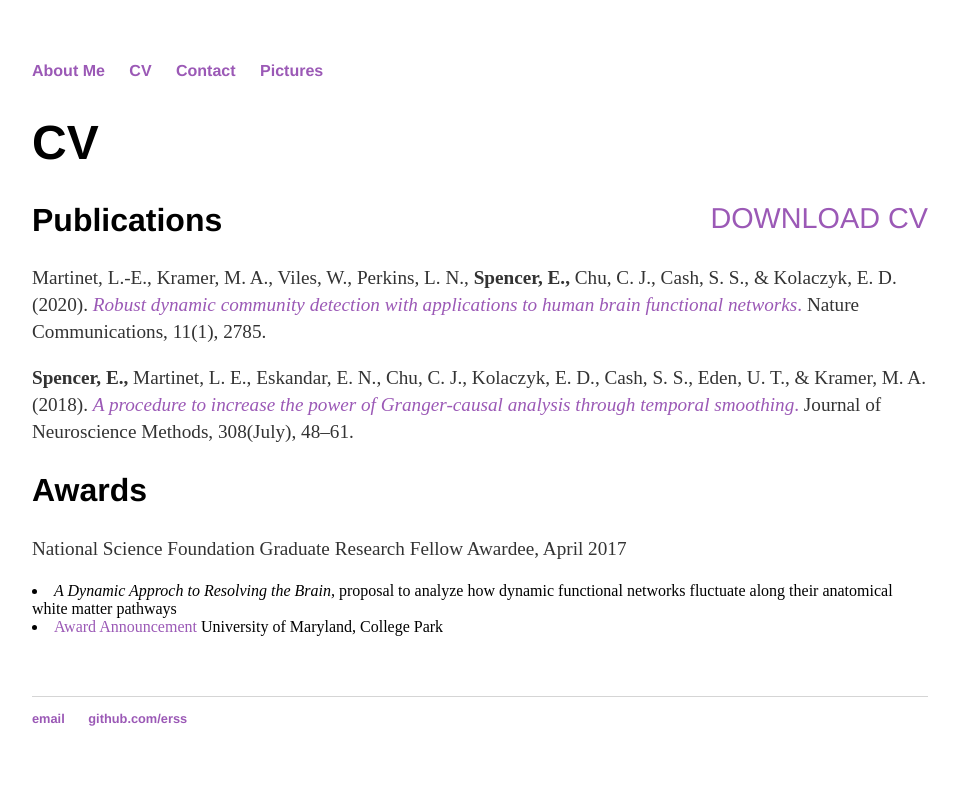
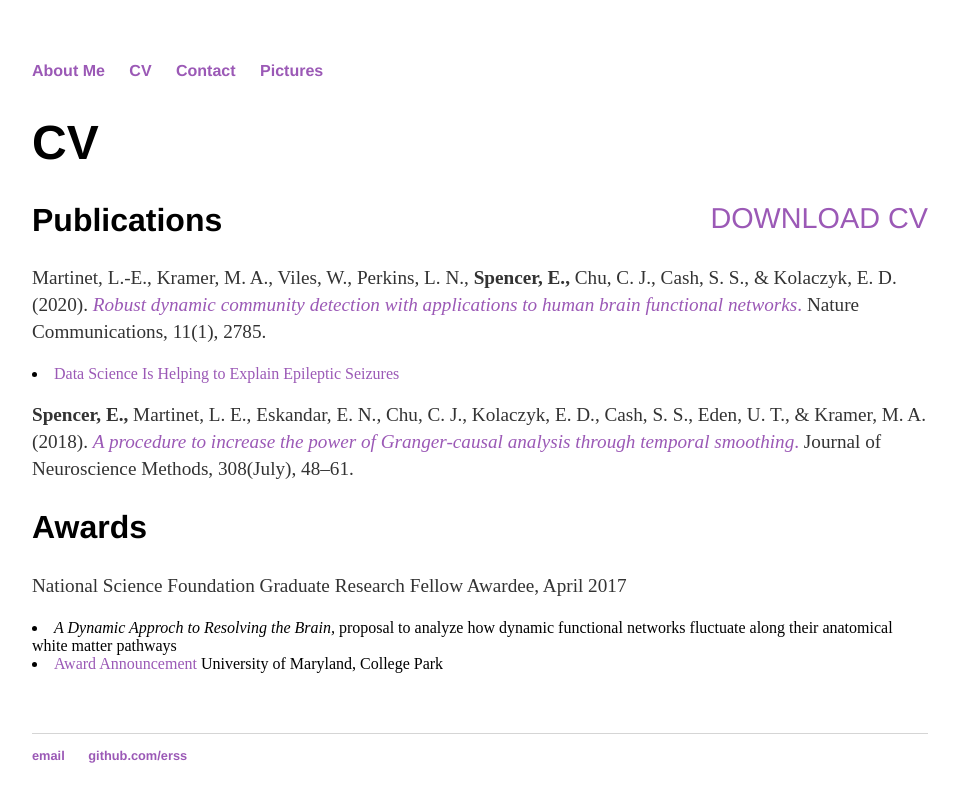
Before and after one commit to erss/erss.github.io, a Jekyll site: the page built from cv/index.html, in a window 1280 px wide. Shown: the top 802 px of the page, without its empty margins (160-1119 px from the left). Built offline with Jekyll 4.4.1, drawn with Linux system fonts in a browser that asks for light colours.

Commit message:
Update index.html

```diff
--- a/cv/index.html
+++ b/cv/index.html
@@ -13,6 +13,7 @@ title: CV
 						Chu, C. J., Cash, S. S., & Kolaczyk, E. D. (2020).
 						<a href="https://doi.org/10.1038/s41467-020-16285-7"><em>Robust dynamic community detection with applications to human brain functional networks</em>. </a>
 						Nature Communications, 11(1), 2785. </p>
+		  <li><a href="http://www.bu.edu/articles/2020/data-science-is-helping-to-explain-epileptic-seizures/?utm_source=twitter&utm_medium=link&utm_content=research_brain&utm_campaign=social_experts">Data Science Is Helping to Explain Epileptic Seizures</a> </li>
 
 					<p><strong>Spencer, E., </strong> Martinet, L. E., Eskandar, E. N., Chu, C. J.,
 						Kolaczyk, E. D., Cash, S. S., Eden, U. T., & Kramer, M. A. (2018).
```
